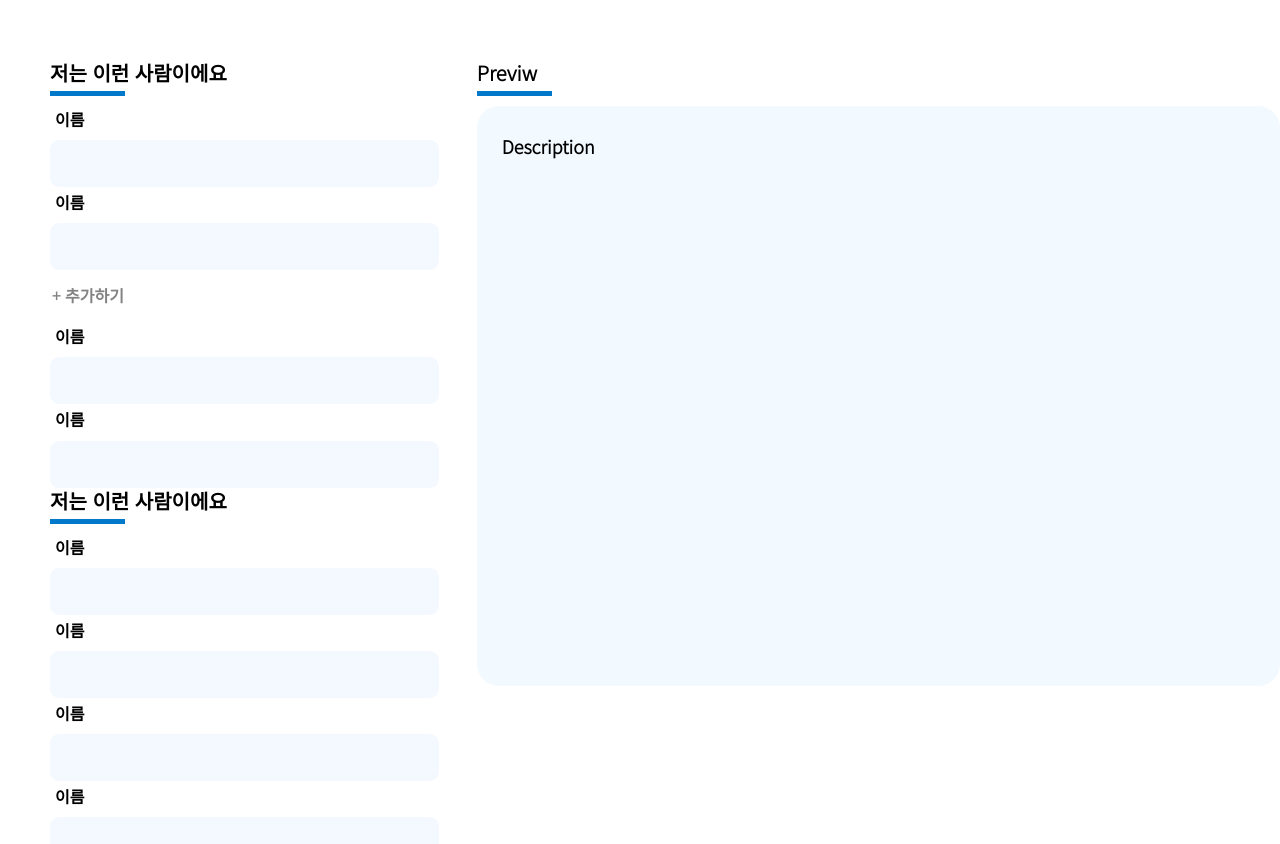
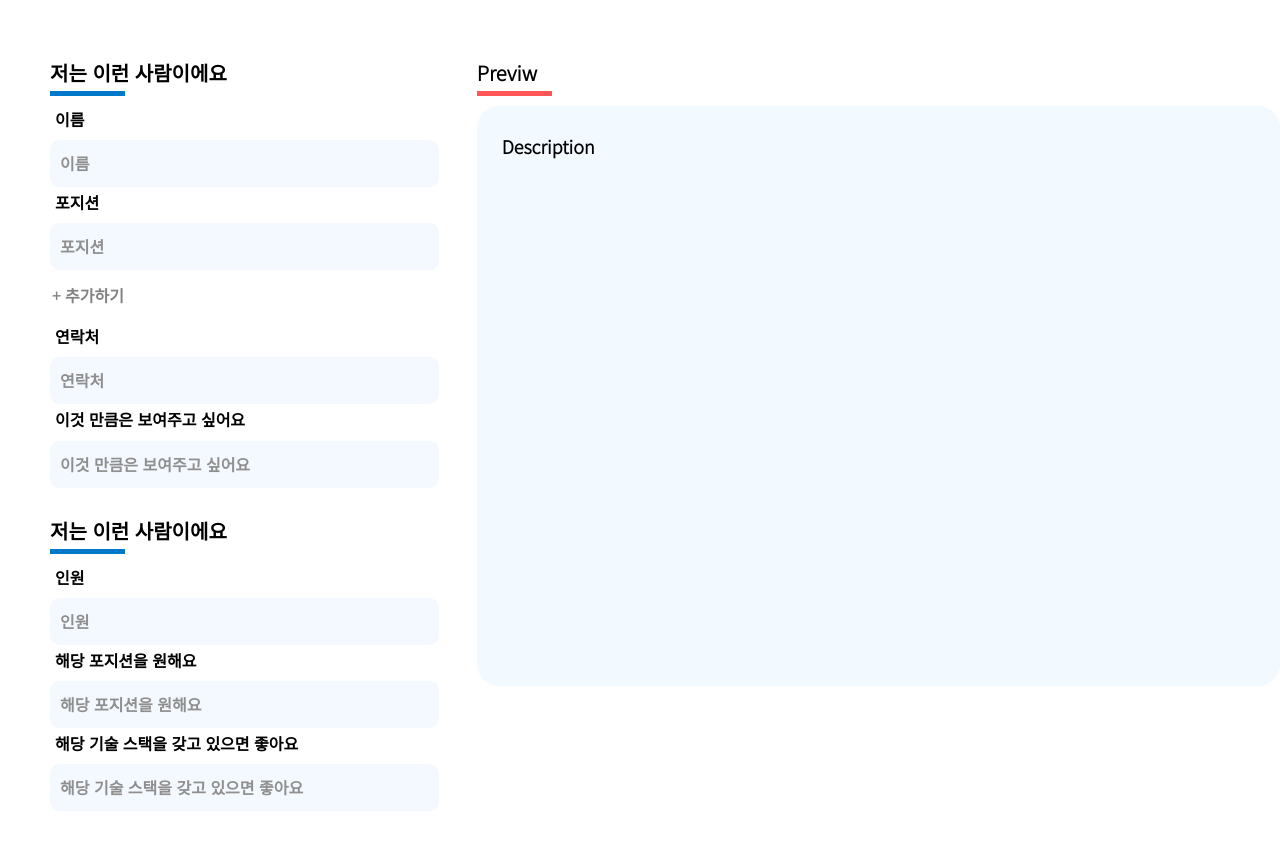
Before and after one commit to jaewoong2/HelpMe, a React app: page / in a window 1280 px wide. Shown: the top 844 px of the page. Built offline with nearby package versions, Linux system fonts and the light colour scheme.

Commit message:
:lipstick: change props, style

```diff
--- a/src/App.tsx
+++ b/src/App.tsx
@@ -32,15 +32,20 @@ const App = () => {
         <div style={{ width: '50%', height: '100%' }}>
           <Title>저는 이런 사람이에요</Title>
           <Input title="이름" />
-          <Input title="이름" />
+          <Input title="포지션" />
           <Button>+ 추가하기</Button>
-          <Input title="이름" />
-          <Input title="이름" />
-          <Title>저는 이런 사람이에요</Title>
-          <Input title="이름" />
-          <Input title="이름" />
-          <Input title="이름" />
-          <Input title="이름" />
+          <Input title="연락처" />
+          <Input title="이것 만큼은 보여주고 싶어요" />
+          <Title
+            css={css`
+              margin-top: 30px;
+            `}
+          >
+            저는 이런 사람이에요
+          </Title>
+          <Input title="인원" />
+          <Input title="해당 포지션을 원해요" />
+          <Input title="해당 기술 스택을 갖고 있으면 좋아요" />
         </div>
         <section
           style={{
@@ -52,7 +57,7 @@ const App = () => {
             marginLeft: '50px',
           }}
         >
-          <Title>Previw</Title>
+          <Title dividerColor="warning">Previw</Title>
           <Description
             css={css`
               max-height: 70%;
--- a/src/components/input/index.tsx
+++ b/src/components/input/index.tsx
@@ -6,15 +6,16 @@ type InputProps = {
   title?: string;
   children?: React.ReactNode | JSX.Element | React.ReactElement;
   value?: string;
+  placeholder?: string;
   onChange?: (e: React.ChangeEvent<HTMLInputElement>) => void;
   css?: SerializedStyles;
 };
 
-const Input = React.forwardRef<HTMLInputElement, InputProps>(({ title, value, onChange, css }, ref) => {
+const Input = React.forwardRef<HTMLInputElement, InputProps>(({ title, placeholder, value, onChange, css }, ref) => {
   return (
     <Styled.Label css={css}>
       <Styled.Title>{title}</Styled.Title>
-      <Styled.Input value={value} onChange={onChange} ref={ref} />
+      <Styled.Input placeholder={placeholder ?? title} value={value} onChange={onChange} ref={ref} />
     </Styled.Label>
   );
 });
--- a/src/components/input/input.styles.tsx
+++ b/src/components/input/input.styles.tsx
@@ -17,8 +17,12 @@ const Input = styled.input`
   min-height: 45px;
   font-size: 16px;
   padding-left: 10px;
+  margin-top: 5px;
   ${TypoGraphy.Input};
-  margin-top: 5px;
+
+  &::placeholder {
+    color: ${({ theme }) => theme.color.placeHolderColor};
+  }
 `;
 
 const Title = styled.p`
--- a/src/components/title/index.tsx
+++ b/src/components/title/index.tsx
@@ -5,10 +5,15 @@ import React from 'react';
 type TitleProps = {
   children?: React.ReactNode | JSX.Element | React.ReactElement;
   css?: SerializedStyles;
+  dividerColor?: 'primary' | 'warning' | 'normal';
 };
 
-const Title = React.forwardRef<HTMLInputElement, TitleProps>(({ children, css }, ref) => {
-  return <Styled.Title css={css}>{children}</Styled.Title>;
+const Title = React.forwardRef<HTMLInputElement, TitleProps>(({ children, dividerColor, css }, ref) => {
+  return (
+    <Styled.Title dividerColor={dividerColor ?? 'primary'} ref={ref} css={css}>
+      {children}
+    </Styled.Title>
+  );
 });
 
 export default Title;
--- a/src/components/title/title.styles.tsx
+++ b/src/components/title/title.styles.tsx
@@ -1,8 +1,24 @@
-import { SerializedStyles } from '@emotion/react';
+import { SerializedStyles, Theme } from '@emotion/react';
 import styled from '@emotion/styled';
 import { TypoGraphy } from '@styles/typo';
 
-const Title = styled.div<{ css: SerializedStyles | undefined }>`
+type DivderColor = 'primary' | 'warning' | 'normal';
+
+const getDividerColor = (theme: Theme, divder: DivderColor) => {
+  switch (divder) {
+    case 'normal':
+      return theme.color.dividierBg;
+    case 'primary':
+      return theme.color.dividerPrimaryBg;
+    case 'warning':
+      return theme.color.divderWarnBg;
+  }
+};
+
+const Title = styled.div<{
+  css: SerializedStyles | undefined;
+  dividerColor: DivderColor;
+}>`
   width: 100%;
   position: relative;
   margin-block: 0;
@@ -19,7 +35,7 @@ const Title = styled.div<{ css: SerializedStyles | undefined }>`
     width: 25%;
     max-width: 75px;
     height: 5px;
-    background-color: ${({ theme }) => theme.color.borderBg};
+    background-color: ${({ theme, dividerColor }) => getDividerColor(theme, dividerColor)};
   }
   ${({ css }) => css};
   ${TypoGraphy.Title};
--- a/src/styles/index.ts
+++ b/src/styles/index.ts
@@ -2,8 +2,11 @@ export const defaultTheme = {
     color: {
         inputBg: '#F4F9FF',
         borderBg: '#0079CA',
+        dividierBg: '#8B8B8B',
+        dividerPrimaryBg: '#0079CA',
+        divderWarnBg: '#FF5757',
         textAreaBg: '#F2F9FF',
-        placeHolderColor: '#8B8B8B',
+        placeHolderColor: '#8f8f8f',
         addButonColor: '#828282',
     }
 }
```
